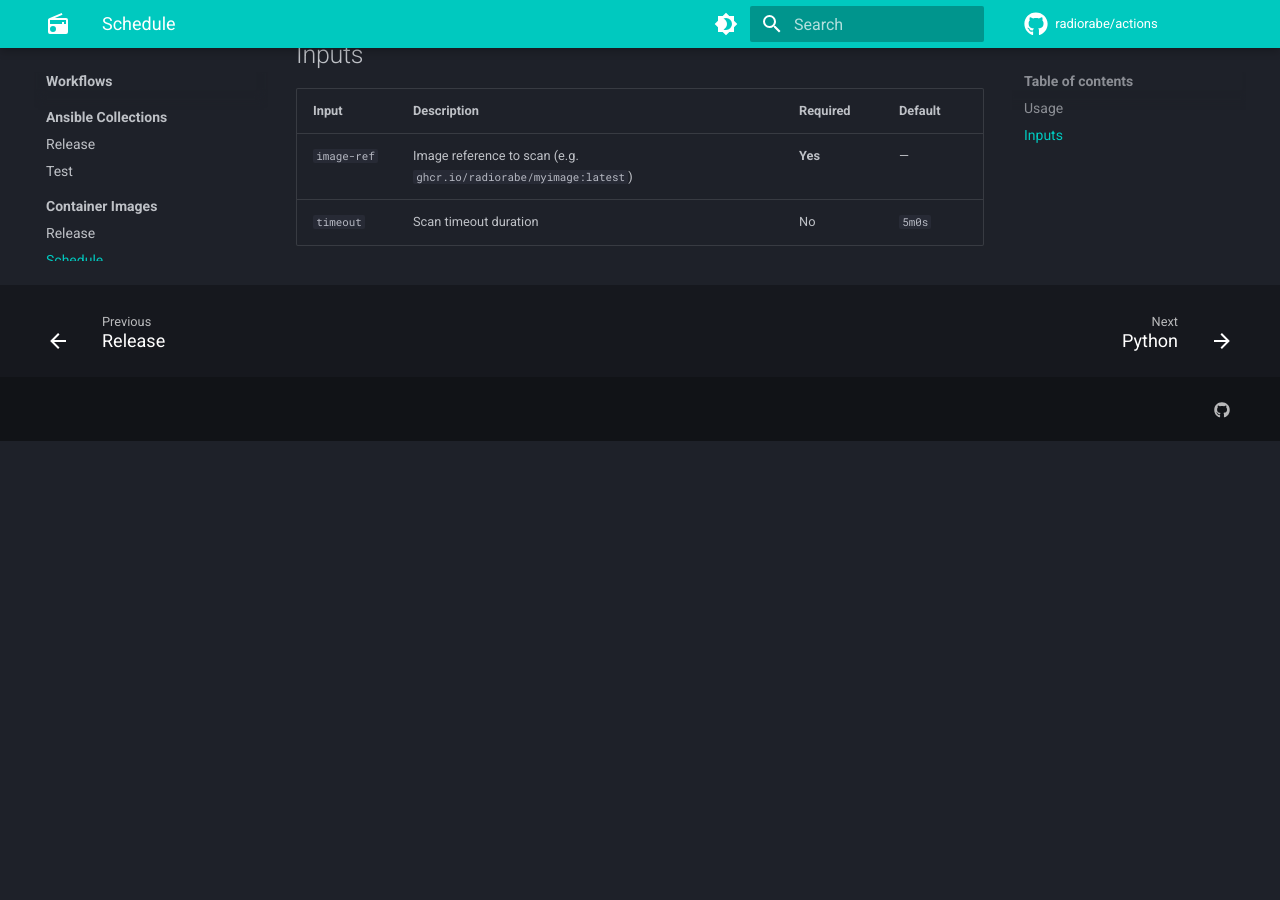
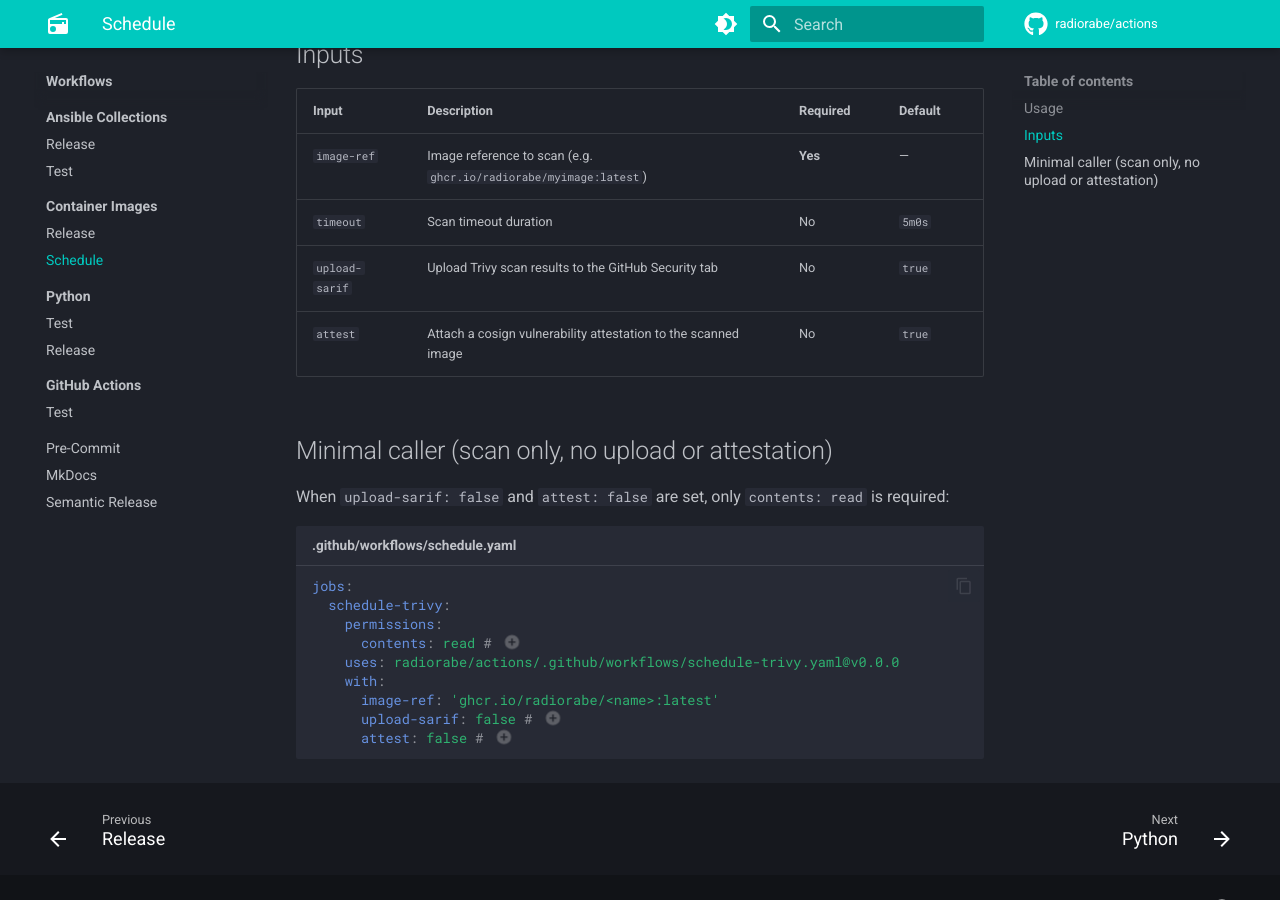
Before and after one commit to radiorabe/actions, an MkDocs documentation site: the page built from docs/workflows/container/schedule.md, in a window 1280 px wide and 900 px high, scrolled down 838 px. Built offline with MkDocs 1.6.1 and Material for MkDocs 9.7.7, drawn with Linux system fonts in a browser that asks for light colours; comment, search, counter and statistics services are not loaded; before the commit the page ends 1279 px from its top, so only the background shows below that.

````diff
--- a/docs/workflows/container/schedule.md
+++ b/docs/workflows/container/schedule.md
@@ -42,3 +42,25 @@ jobs:
 |---|---|---|---|
 | `image-ref` | Image reference to scan (e.g. `ghcr.io/radiorabe/myimage:latest`) | **Yes** | — |
 | `timeout` | Scan timeout duration | No | `5m0s` |
+| `upload-sarif` | Upload Trivy scan results to the GitHub Security tab | No | `true` |
+| `attest` | Attach a cosign vulnerability attestation to the scanned image | No | `true` |
+
+## Minimal caller (scan only, no upload or attestation)
+
+When `upload-sarif: false` and `attest: false` are set, only `contents: read` is required:
+
+```yaml title=".github/workflows/schedule.yaml"
+jobs:
+  schedule-trivy:
+    permissions:
+      contents: read # (1)
+    uses: radiorabe/actions/.github/workflows/schedule-trivy.yaml@v0.0.0
+    with:
+      image-ref: 'ghcr.io/radiorabe/<name>:latest'
+      upload-sarif: false # (2)
+      attest: false # (3)
+```
+
+1. Only `contents: read` is required when upload and attestation are disabled.
+2. Skip uploading scan results to the GitHub Security tab.
+3. Skip attaching a cosign vulnerability attestation to the image.
````
Also changed, not shown: AGENTS.md (+51 -1 lines), docs/workflows/ansible/release.md (+2 -1 lines), docs/workflows/python/release.md (+1 -1 lines), docs/workflows/semantic-release.md (+13 -1 lines), pyproject.toml (added, +20 -0 lines), 8 other files.
